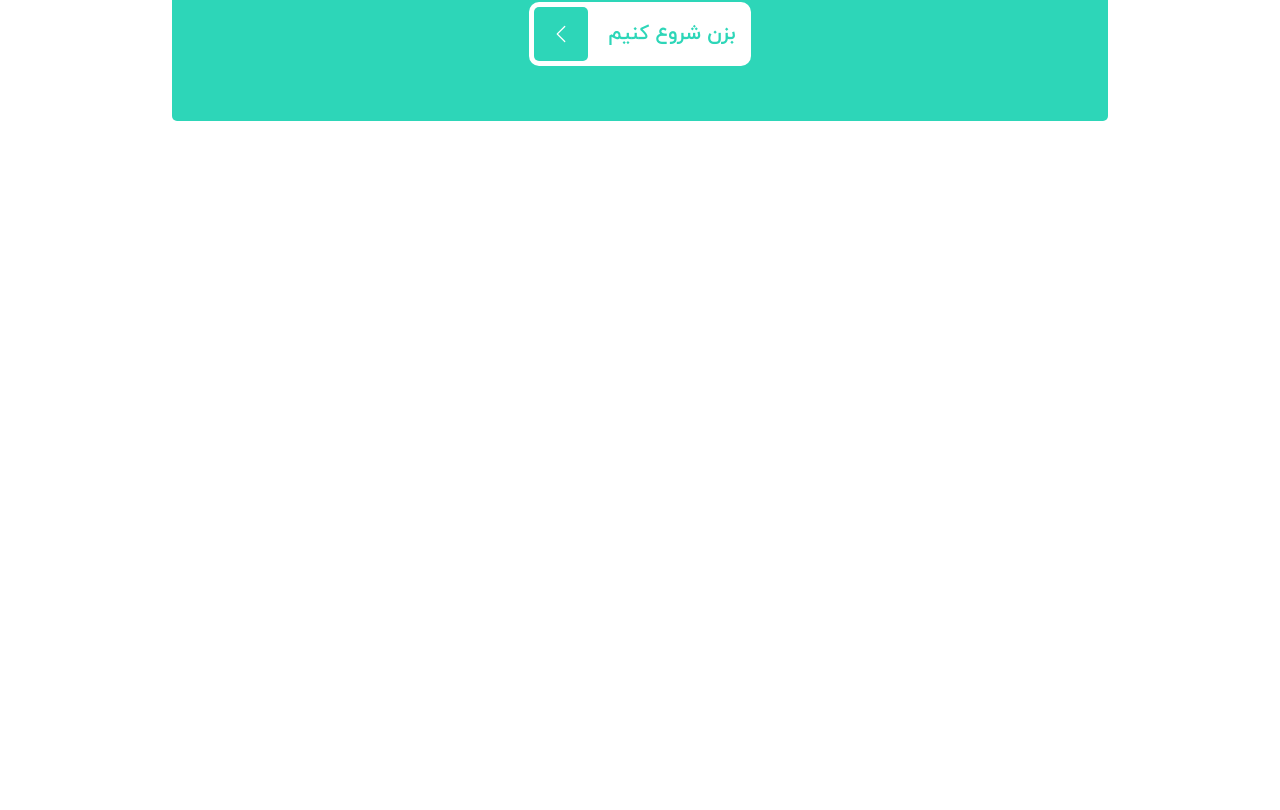
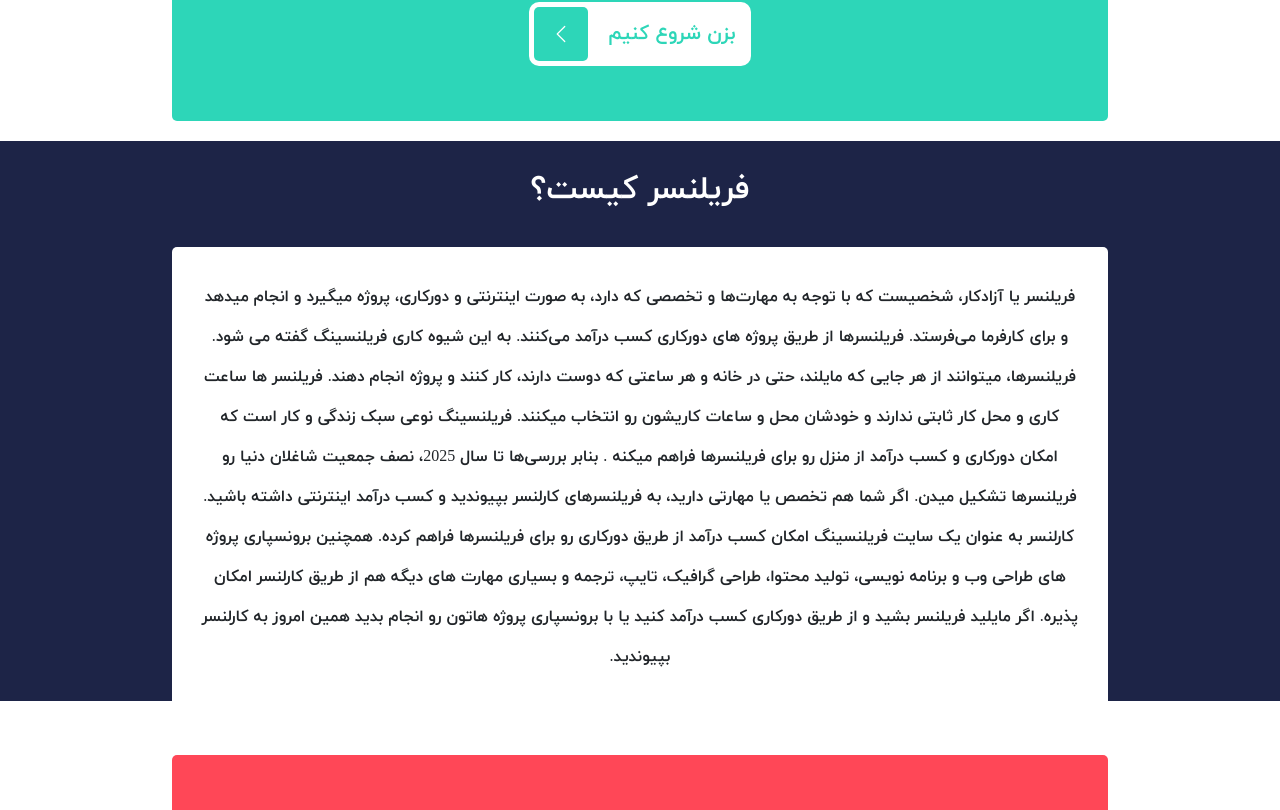
Before and after one commit to mobina-ghafari/karlancer-project, a React (Create React App) app: page / in a window 1280 px wide. Shown: the part 5681-6491 px from the top of the page. Before the commit the page ends 5822 px from the top, so only its background shows below. Built offline with nearby package versions, Linux system fonts and the light colour scheme.

Commit message:
freelancer/App

```diff
--- a/src/App.js
+++ b/src/App.js
@@ -8,6 +8,7 @@ import Video from './components/video';
 import Services from './components/services';
 import Projects from './components/projects';
 import Employment from './components/employment';
+import Freelancer from './components/freelancer';
 
 
 
@@ -22,6 +23,7 @@ function App (){
     <Services/>
     <Projects/>
     <Employment/>
+    <Freelancer/>
     </>
   )
 }
```
